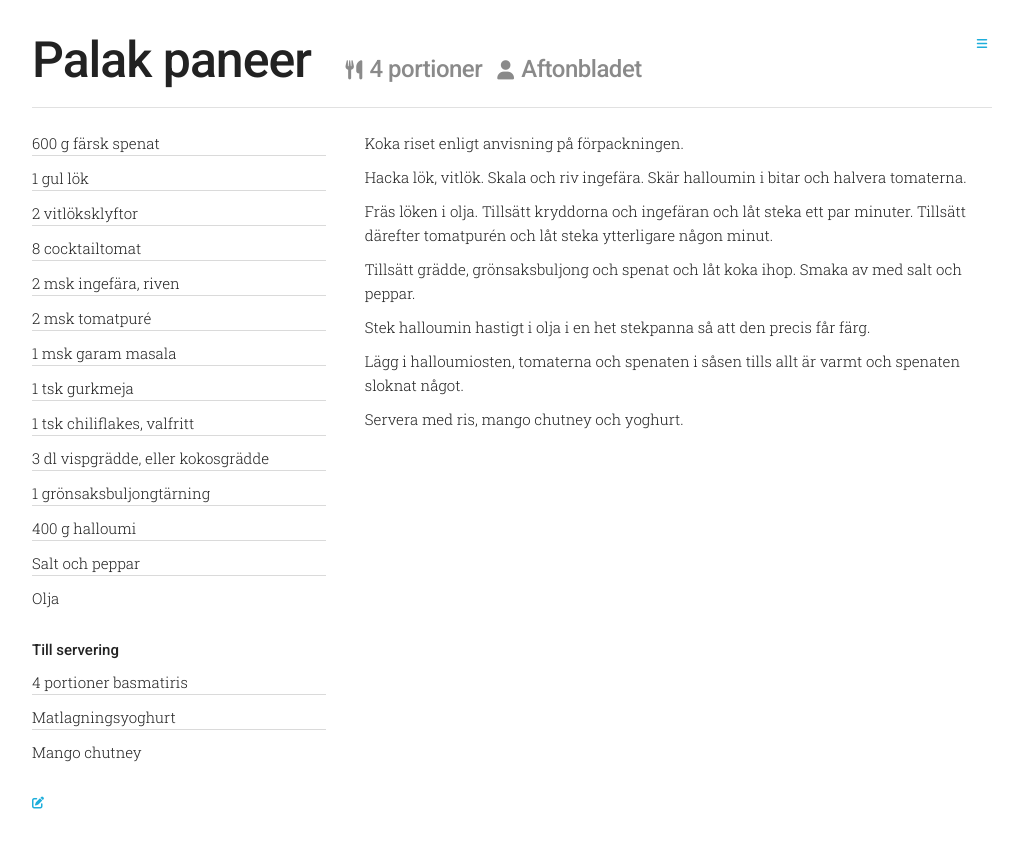
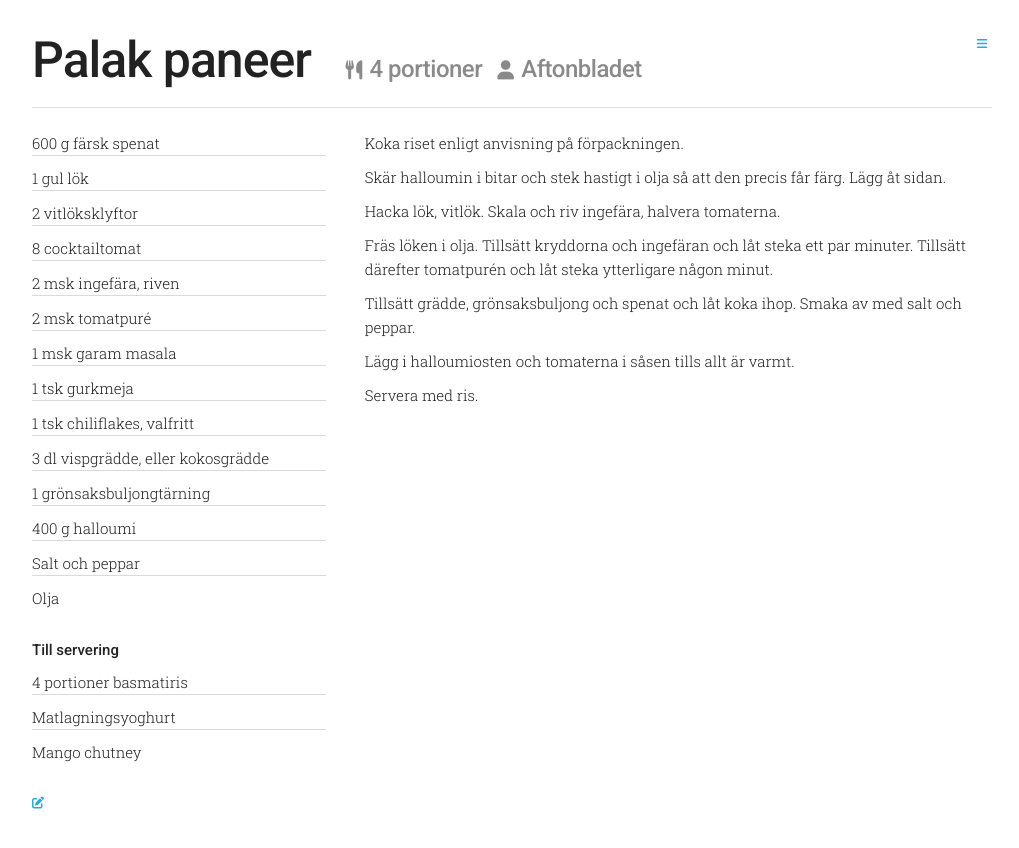
Before and after one commit to grapefrukt/recipes, a Jekyll site: the page built from _recipes/Palak paneer.md, in a window 1280 px wide. Shown: the top 848 px of the page, without its empty margins (128-1147 px from the left). Built offline with Jekyll 4.4.1, drawn with Linux system fonts in a browser that asks for light colours.

Commit message:
Update Palak paneer.md

```diff
--- a/_recipes/Palak paneer.md
+++ b/_recipes/Palak paneer.md
@@ -24,10 +24,10 @@ ingredients :
 
 tags: [ grytor ]
 ---
-*  Koka riset enligt anvisning på förpackningen.
-* Hacka lök, vitlök. Skala och riv ingefära. Skär halloumin i bitar och halvera tomaterna.
+* Koka riset enligt anvisning på förpackningen.
+* Skär halloumin i bitar och stek hastigt i olja så att den precis får färg. Lägg åt sidan.
+* Hacka lök, vitlök. Skala och riv ingefära, halvera tomaterna.
 * Fräs löken i olja. Tillsätt kryddorna och ingefäran och låt steka ett par minuter. Tillsätt därefter tomatpurén och låt steka ytterligare någon minut.
 * Tillsätt grädde, grönsaksbuljong och spenat och låt koka ihop. Smaka av med salt och peppar.
-* Stek halloumin hastigt i olja i en het stekpanna så att den precis får färg.
-* Lägg i halloumiosten, tomaterna och spenaten i såsen tills allt är varmt och spenaten sloknat något.
-* Servera med ris, mango chutney och yoghurt.
+* Lägg i halloumiosten och tomaterna i såsen tills allt är varmt.
+* Servera med ris.
```
